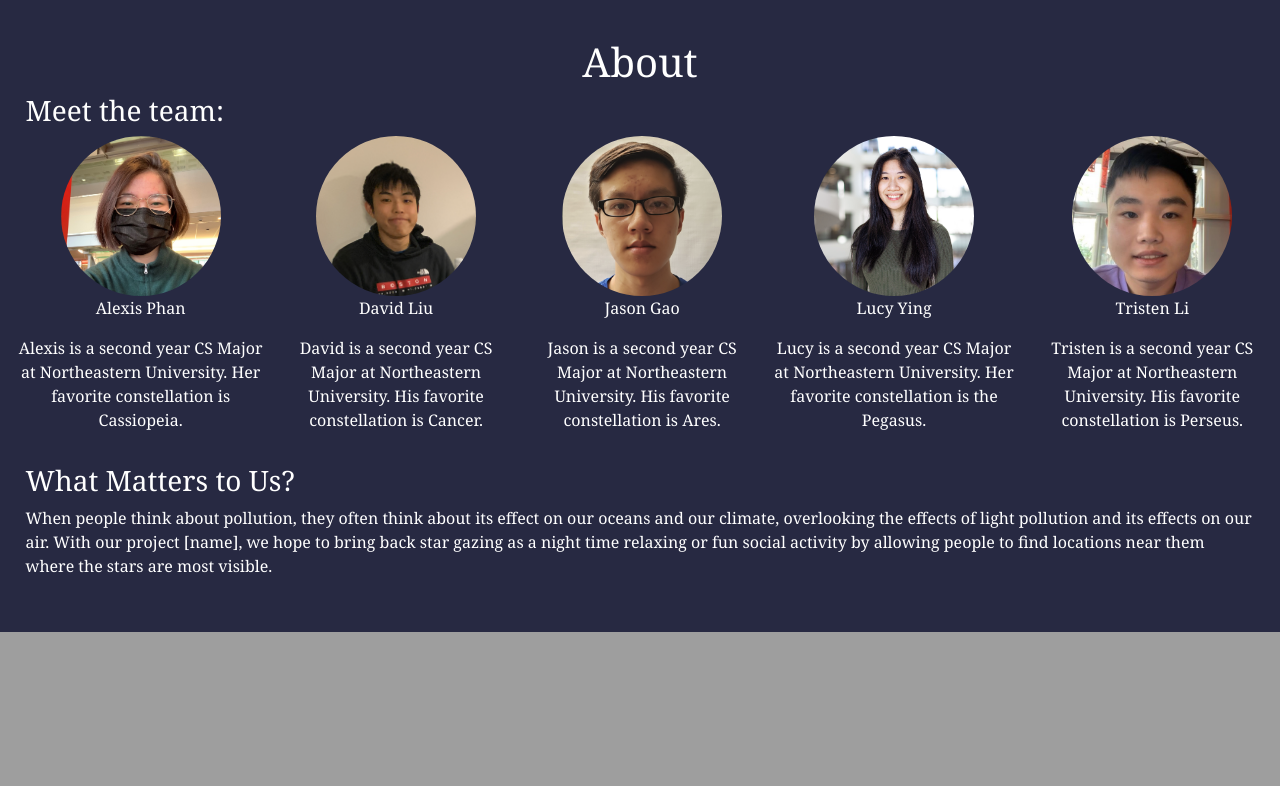
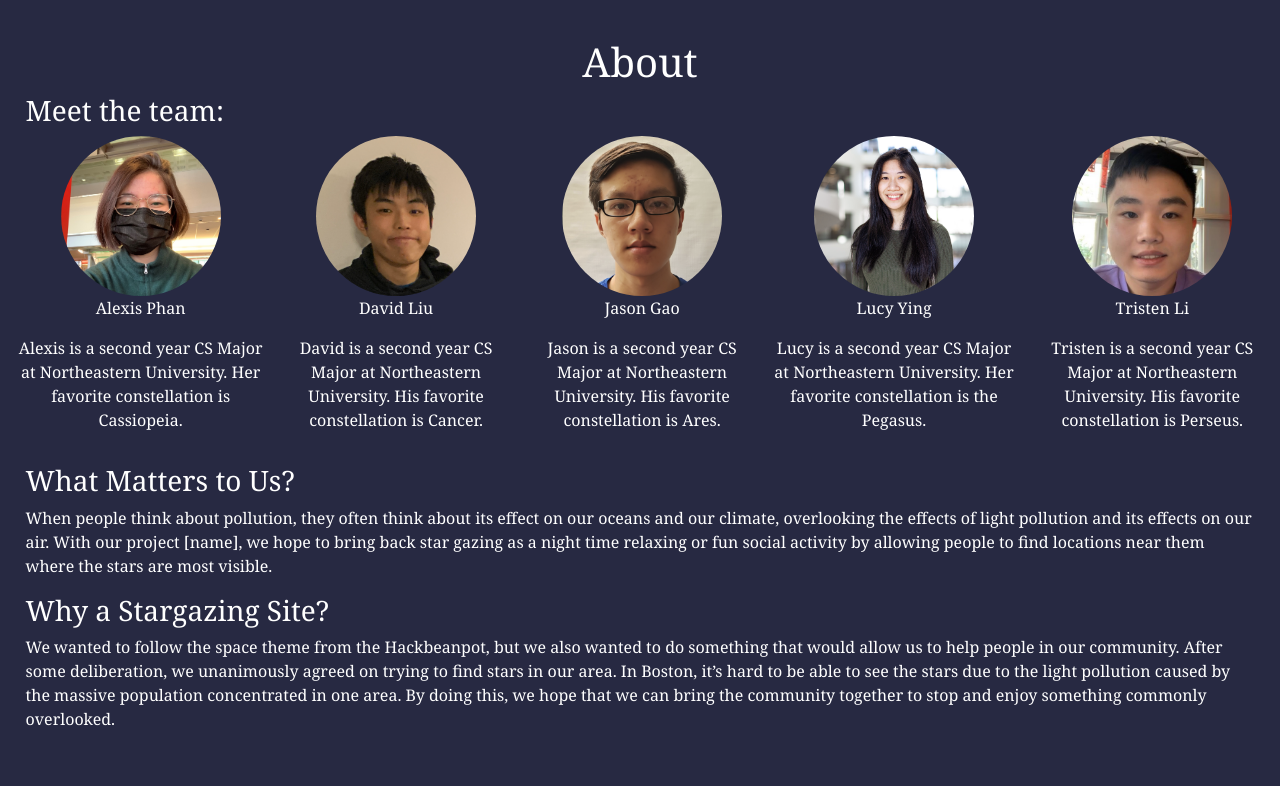
Before and after one commit to tjdli/HackBeanpot-2022, a Django app: page / in a window 1280 px wide. Shown: the part 800-1586 px from the top of the page. Before the commit the page ends 1432 px from the top, so only its background shows below. Run offline with Django 4.2, Linux system fonts and the light colour scheme.

Commit message:
zoomed in on david

```diff
--- a/star_gazing/star_site/templates/star_site/home.html
+++ b/star_gazing/star_site/templates/star_site/home.html
@@ -44,7 +44,14 @@
             </li>
         </ul>
         <h3>What Matters to Us?</h3>
-        <p>When people think about pollution, they often think about its effect on our oceans and our climate, overlooking the effects of light pollution and its effects on our air. With our project [name], we hope to bring back star gazing as a night time relaxing or fun social activity by allowing people to find locations near them where the stars are most visible.</p>
+        <p>
+            When people think about pollution, they often think about its effect on our oceans and our climate, overlooking the effects of light pollution and its effects on our air. With our project [name], we hope to bring back star gazing as a night time relaxing or fun social activity by allowing people to find locations near them where the stars are most visible.
+        </p>
+        <h3>Why a Stargazing Site?</h3>
+        <p>
+            We wanted to follow the space theme from the Hackbeanpot, but we also wanted to do something that would
+            allow us to help people in our community. After some deliberation, we unanimously agreed on trying to find stars in our area. In Boston, it’s hard to be able to see the stars due to the light pollution caused by the massive population concentrated in one area. By doing this, we hope that we can bring the community together to stop and enjoy something commonly overlooked.
+        </p>
     </div>
 </body>
 </html>
```
Also changed, not shown: star_gazing/star_site/static/star_site/images/placeholder1.png.
